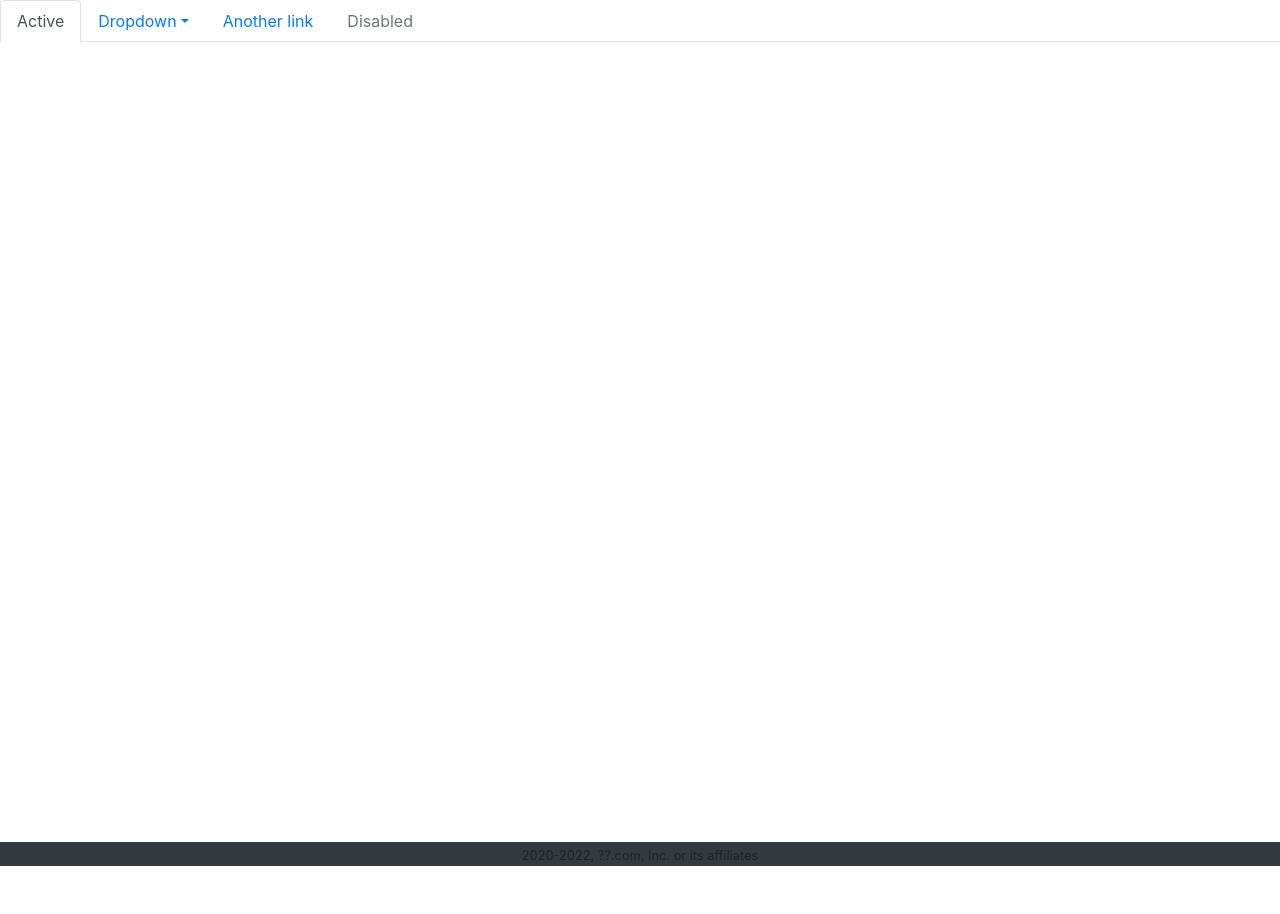
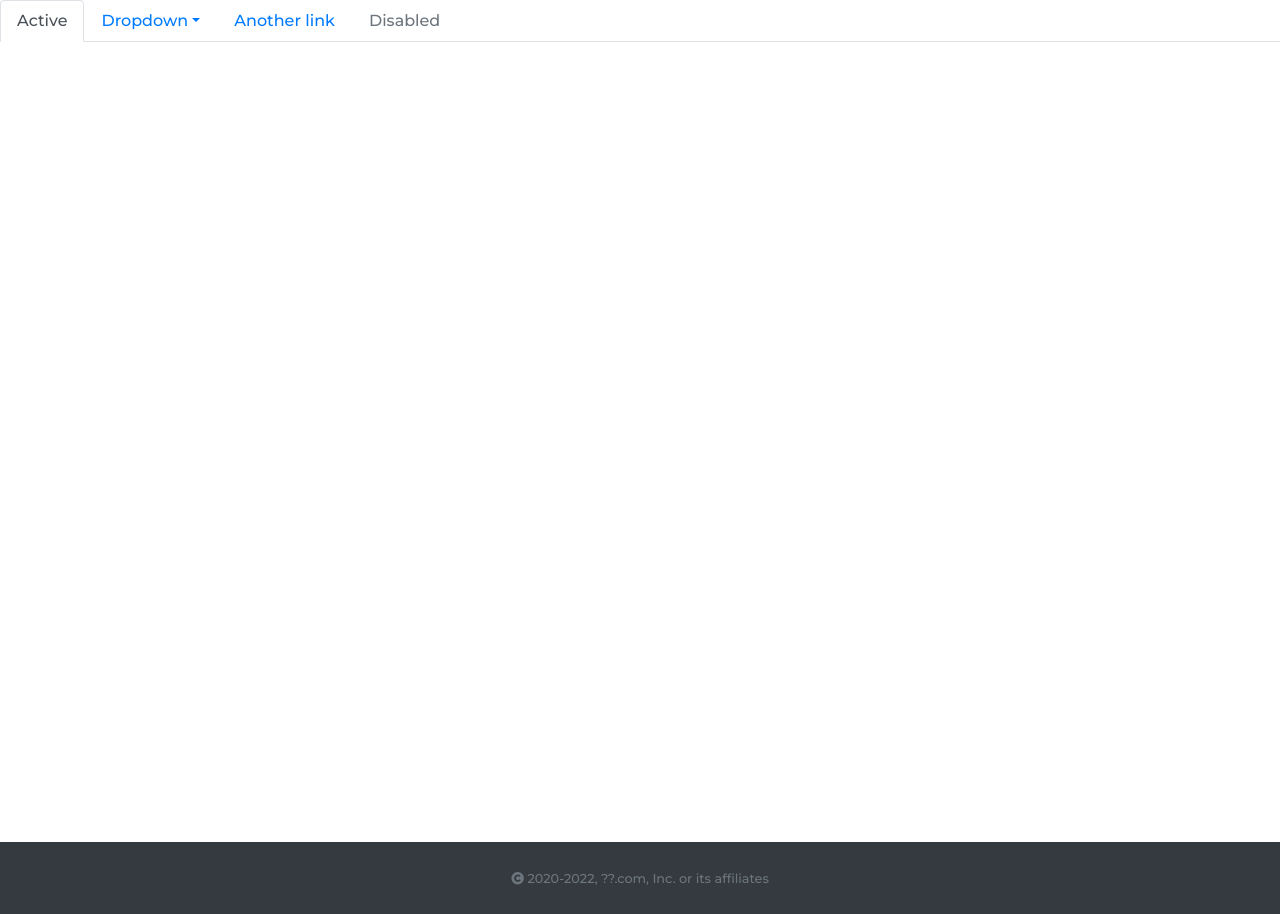
Before and after one commit to Ladiass/fs_assets-management-system, a PHP site: page / in a window 1280 px wide. Before the commit the page ends 866 px from the top, so only its background shows below. Run offline with PHP 8.4, Linux system fonts and the light colour scheme; some libraries are stand-ins or nearby versions.

Commit message:
setup update

```diff
--- a/assets/css/style.css
+++ b/assets/css/style.css
@@ -7,6 +7,7 @@
 html,body{
     height: 100%;
     scroll-behavior: smooth;
+    font-family: 'Montserrat', sans-serif,Arial;
 }
 
 main{
--- a/views/partials/footer.php
+++ b/views/partials/footer.php
@@ -1,3 +1,3 @@
-<footer class="bg-dark text-center">
-    <small><i class="fas fa-copyright"></i>2020-2022, ??.com, Inc. or its affiliates</small>
+<footer class="bg-dark text-secondary py-4 text-center">
+    <small><i class="fas fa-copyright"></i> 2020-2022, ??.com, Inc. or its affiliates</small>
 </footer>
--- a/views/partials/layout.php
+++ b/views/partials/layout.php
@@ -13,6 +13,9 @@
     <script src="https://code.jquery.com/jquery-3.3.1.slim.min.js" integrity="sha384-q8i/X+965DzO0rT7abK41JStQIAqVgRVzpbzo5smXKp4YfRvH+8abtTE1Pi6jizo" crossorigin="anonymous" defer></script>
     <script src="https://cdnjs.cloudflare.com/ajax/libs/popper.js/1.14.7/umd/popper.min.js" integrity="sha384-UO2eT0CpHqdSJQ6hJty5KVphtPhzWj9WO1clHTMGa3JDZwrnQq4sF86dIHNDz0W1" crossorigin="anonymous" defer></script>
     <script src="https://stackpath.bootstrapcdn.com/bootstrap/4.3.1/js/bootstrap.min.js" integrity="sha384-JjSmVgyd0p3pXB1rRibZUAYoIIy6OrQ6VrjIEaFf/nJGzIxFDsf4x0xIM+B07jRM" crossorigin="anonymous" defer></script>
+    <link rel="stylesheet" href="https://use.fontawesome.com/releases/v5.1.1/css/all.css" integrity="sha384-O8whS3fhG2OnA5Kas0Y9l3cfpmYjapjI0E4theH4iuMD+pLhbf6JI0jIMfYcK3yZ" crossorigin="anonymous">
+    <link rel="preconnect" href="https://fonts.gstatic.com">
+    <link href="https://fonts.googleapis.com/css2?family=Montserrat:ital,wght@0,100;0,300;0,500;1,700&display=swap" rel="stylesheet">
 
     <!-- Add the script and css file under here -->
     <link rel="stylesheet" href="/assets/css/style.css">
```
